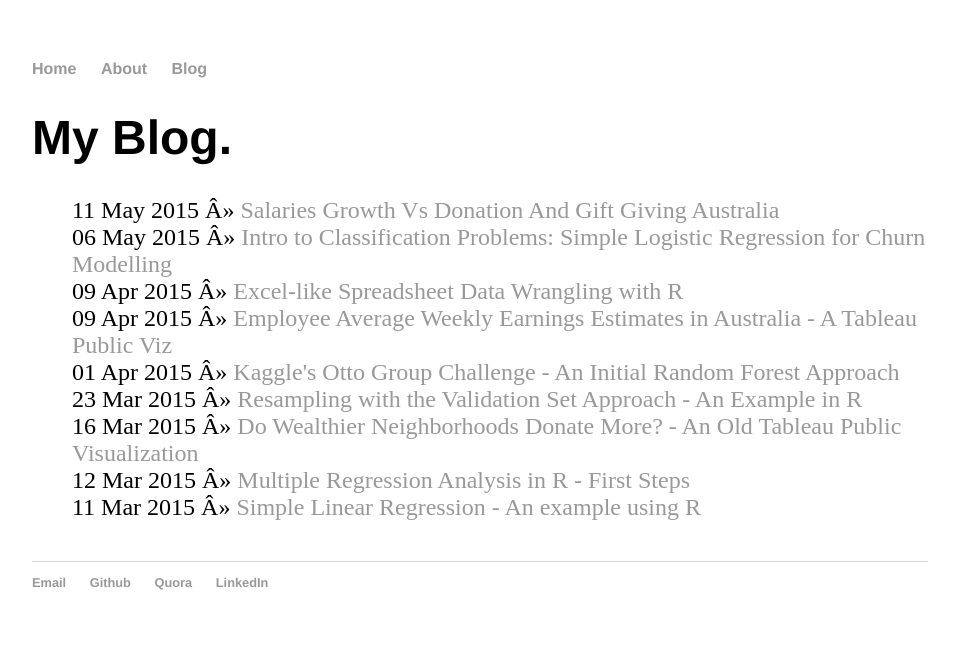
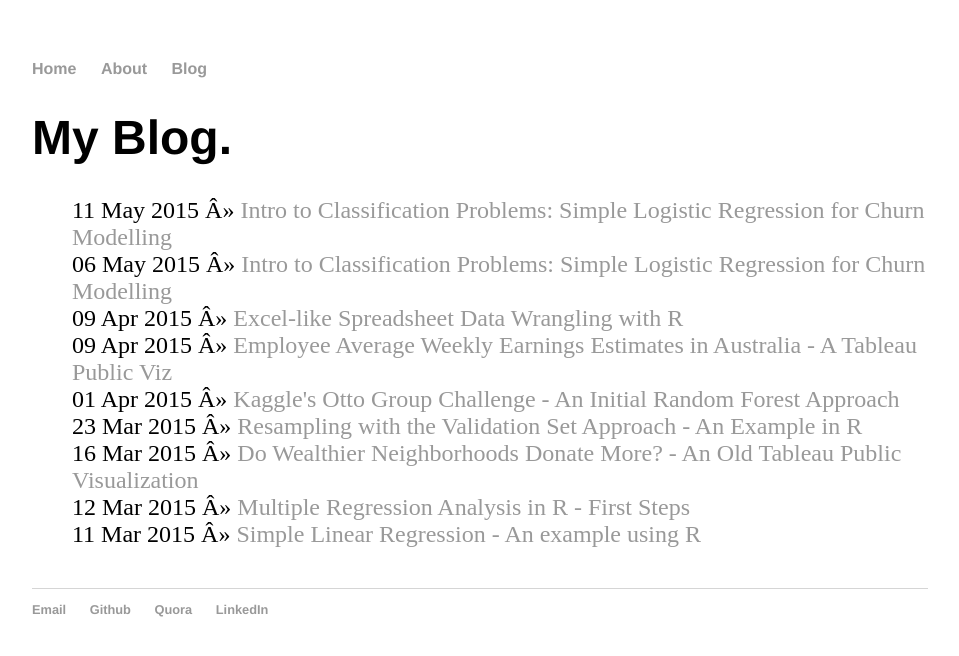
Before and after one commit to FelipeRego/FelipeRego.github.io, a Jekyll site: the page built from blog/index.html, in a window 1280 px wide. Shown: the top 656 px of the page, without its empty margins (160-1119 px from the left). Built offline with Jekyll 4.4.1, drawn with Linux system fonts in a browser that asks for light colours; a script that is not in the unit is left out; some of the changed lines change nothing that is shown.

Commit message:
Update 2015-05-11-Salaries-Growth-Vs-Donation-And-Gift-Giving-Australia.md

```diff
--- a/_posts/2015-05-11-Salaries-Growth-Vs-Donation-And-Gift-Giving-Australia.md
+++ b/_posts/2015-05-11-Salaries-Growth-Vs-Donation-And-Gift-Giving-Australia.md
@@ -1,6 +1,9 @@
+---
+layout: post
+title: "Intro to Classification Problems: Simple Logistic Regression for Churn Modelling"
+---
 
-
-This is a visualisation created using (Plotly)[www.plot.ly]. The data was sourced from the Australian Taxation Office and it relates to tax components for individuals (non-businesses) published in 2011-12 year retrospective.
+This is a visualisation created using (Plotly)[www.plot.ly]. The data was sourced from the Australian Taxation Office and it relates to tax components for individuals (non-businesses) published in 2011-12 year going back for ~20 years. In this visualisation, I wanted to clearly articulate how much more Australians have increased their spending with donation and gift giving  relative to the growth experienced in their Salaries and Wages. I wanted to surface the growth proportionality between these two measures.
 
 <div>
     <a href="https://plot.ly/~FelipeRego/79/" target="_blank" title="Yearly Growth in Gift or Donations compared to Growth in Salary or Wages for Individuals" style="display: block; text-align: center;"><img src="https://plot.ly/~FelipeRego/79.png" alt="Yearly Growth in Gift or Donations compared to Growth in Salary or Wages for Individuals" style="max-width: 100%;width: 1368px;"  width="1368" onerror="this.onerror=null;this.src='https://plot.ly/404.png';" /></a>
```
